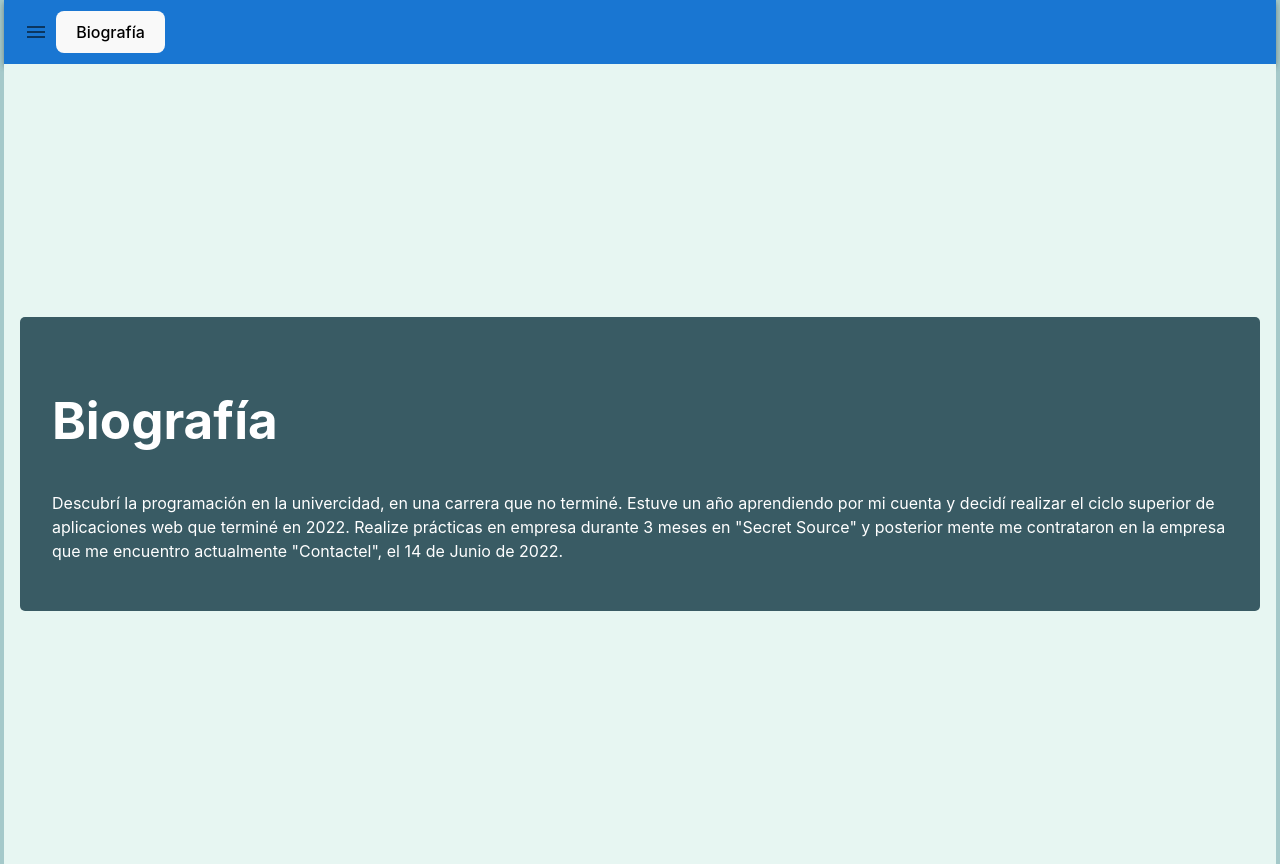
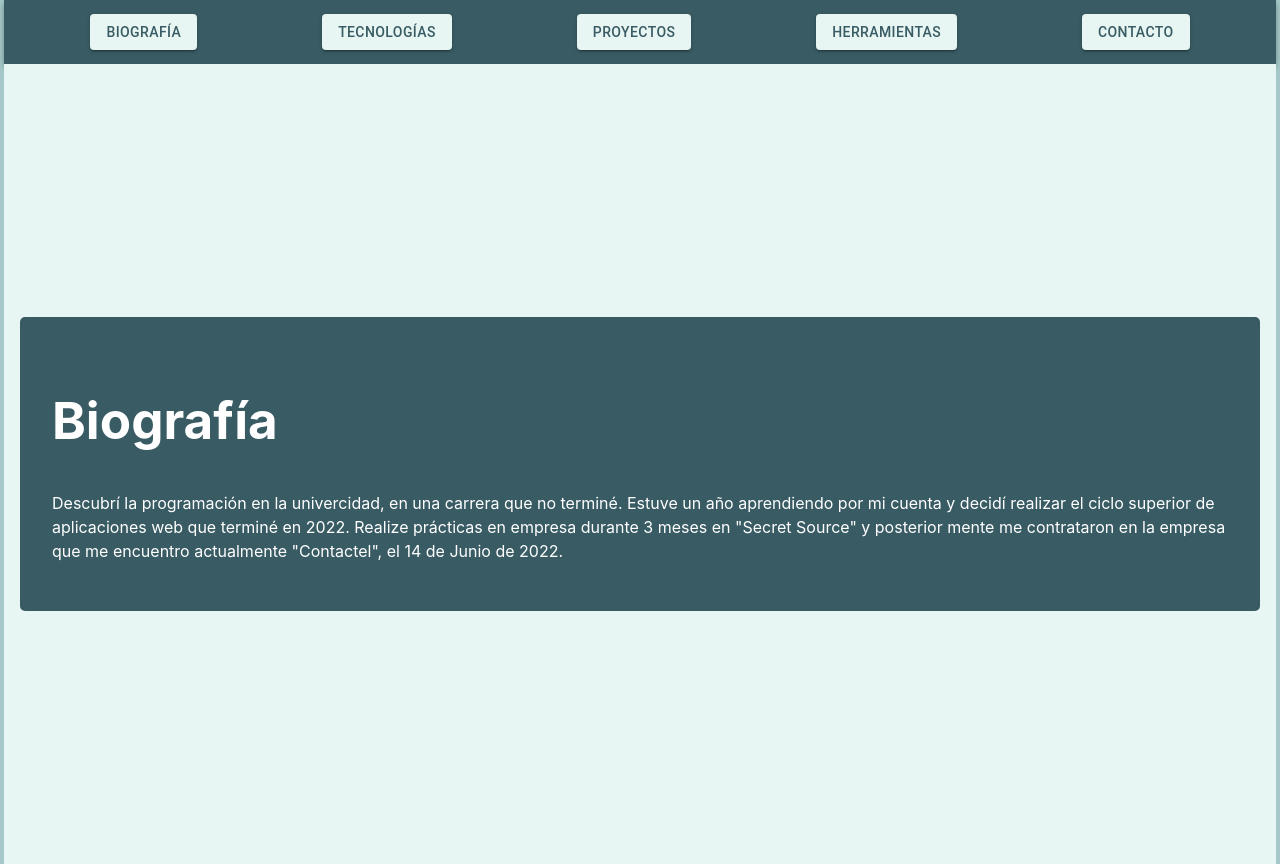
Before and after one commit to Oliver1384/oliverartilesortega, a React (Vite) app in the folder frontend/: page / in a window 1280 px wide. Built offline with nearby package versions, Linux system fonts and the light colour scheme.

Commit message:
Add desktop buttons

```diff
--- a/frontend/src/App.tsx
+++ b/frontend/src/App.tsx
@@ -11,7 +11,7 @@ const useStyles = makeStyles({
     maxWidth: '1240px',
     paddingLeft: '1rem',
     paddingRight: '1rem',
-    backgroundColor: PRIMARY_COLORS.element
+    backgroundColor: PRIMARY_COLORS.pageBackground
   }
 })
 
--- a/frontend/src/colors.ts
+++ b/frontend/src/colors.ts
@@ -1,8 +1,8 @@
 export const PRIMARY_COLORS = {
   component: "#2C3333",
   section: "#395B64",
-  element: "#E7F6F2",
-  pageBackground: "#A5C9CA",
+  pageBackground: "#E7F6F2",
+  element: "#A5C9CA",
 };
 
 export const TEXT_COLORS = {
--- a/frontend/src/components/HamburgerMenu.tsx
+++ b/frontend/src/components/HamburgerMenu.tsx
@@ -2,21 +2,41 @@ import { AppBar, Drawer, IconButton, Toolbar, Box } from '@mui/material'
 import { useState } from 'react'
 import MenuIcon from '@mui/icons-material/Menu'
 import { makeStyles } from '@mui/styles'
+import { PRIMARY_COLORS } from '../colors'
+import Button from '@mui/material/Button'
 
 const useStyles = makeStyles({
   navbar: {
+    minWidth: '100%',
+    display: 'flex',
     justifyContent: 'space-around',
-    '@media(max-width:480px)': {
+    backgroundColor: PRIMARY_COLORS.section,
+    '@media(max-width:790px)': {
       display: 'none'
     }
   },
+  toolBar: {
+    backgroundColor: PRIMARY_COLORS.section
+  },
   hamburgerIcon: {
-    display: 'block',
-    marginRight: '2rem',
-    '@media(min-width:480px)': {
-      display: 'none'
+    '&.MuiIconButton-root': {
+      display: 'none !important',
+      marginRight: '2rem',
+      color: PRIMARY_COLORS.pageBackground,
+      '@media(max-width:790px)': {
+        display: 'block !important'
+      }
+    }
+  },
+  button: {
+    '&.MuiButton-root': {
+      backgroundColor: PRIMARY_COLORS.pageBackground,
+      color: PRIMARY_COLORS.section
     },
-    backgroundColor: 'black'
+    '&.MuiButton-root:hover': {
+      backgroundColor: PRIMARY_COLORS.element,
+      color: 'white'
+    }
   }
 })
 
@@ -25,25 +45,44 @@ export const HamburgerMenu = () => {
   const classes = useStyles()
 
   return (
-    <AppBar position="static">
-      <Toolbar>
+    <AppBar position={'static'}>
+      <Toolbar className={classes.toolBar}>
         <IconButton
-          edge="start"
+          edge={'start'}
           onClick={() => setIsDrawerOpen(true)}
           className={classes.hamburgerIcon}>
           <MenuIcon />
         </IconButton>
-        <div className={`${classes.navbar}`}>
-          <button>Biografía</button>
+        <div className={classes.navbar}>
+          <Button variant="contained" className={classes.button}>
+            Biografía
+          </Button>
+          <Button variant="contained" className={classes.button}>
+            Tecnologías
+          </Button>
+          <Button variant="contained" className={classes.button}>
+            Proyectos
+          </Button>
+          <Button variant="contained" className={classes.button}>
+            Herramientas
+          </Button>
+          <Button variant="contained" className={classes.button}>
+            Contacto
+          </Button>
         </div>
         <Drawer
-          anchor="right"
-          variant="temporary" //if and how easily the drawer can be closed
+          anchor={'right'}
+          variant={'temporary'} //if and how easily the drawer can be closed
           open={isDrawerOpen}
           onClose={() => setIsDrawerOpen(false)}
           //onOpen={() => setIsDrawerOpen(true)} function that is called when the drawer should open
         >
           <Box>{/* The inside of the drawer */}</Box>
+          <button>Biografía</button>
+          <button>Tecnologías</button>
+          <button>Proyectos</button>
+          <button>Herramientas</button>
+          <button>Contacto</button>
         </Drawer>
       </Toolbar>
     </AppBar>
```
